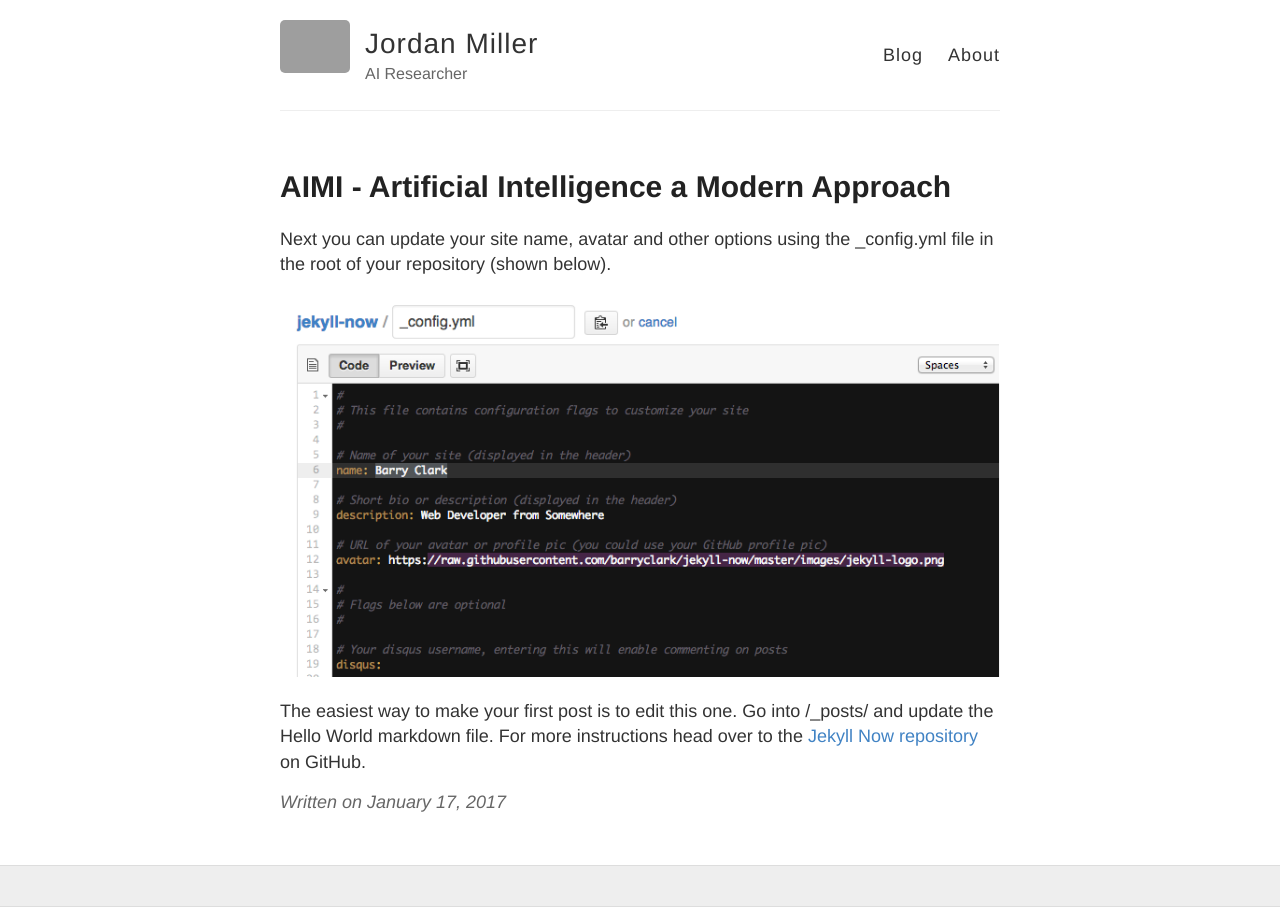
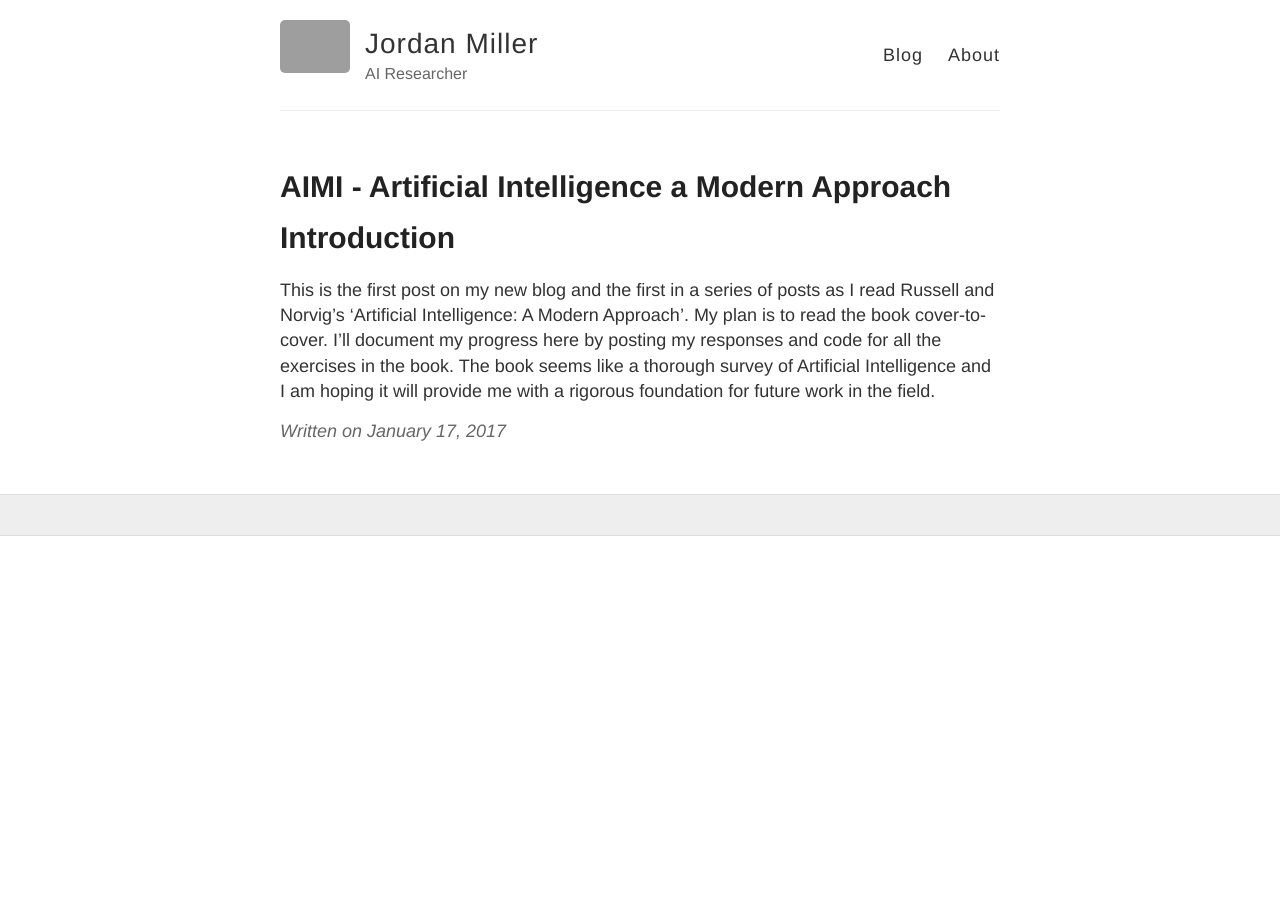
Before and after one commit to jordamill/jordamill.github.io, a Jekyll site: the page built from _posts/2017-1-17-AIMICh1.md, in a window 1280 px wide. Built offline with Jekyll 4.4.1, drawn with Linux system fonts in a browser that asks for light colours; grey boxes are pictures that could not be loaded.

Commit message:
Update 2017-1-17-AIMICh1.md

```diff
--- a/_posts/2017-1-17-AIMICh1.md
+++ b/_posts/2017-1-17-AIMICh1.md
@@ -1,10 +1,6 @@
 ---
 layout: post
-title: AIMI - Artificial Intelligence a Modern Approach
+title: AIMI - Artificial Intelligence a Modern Approach Introduction
 ---
 
-Next you can update your site name, avatar and other options using the _config.yml file in the root of your repository (shown below).
-
-![_config.yml]({{ site.baseurl }}/images/config.png)
-
-The easiest way to make your first post is to edit this one. Go into /_posts/ and update the Hello World markdown file. For more instructions head over to the [Jekyll Now repository](https://github.com/barryclark/jekyll-now) on GitHub.
+This is the first post on my new blog and the first in a series of posts as I read Russell and Norvig's 'Artificial Intelligence: A Modern Approach'. My plan is to read the book cover-to-cover. I'll document my progress here by posting my responses and code for all the exercises in the book. The book seems like a thorough survey of Artificial Intelligence and I am hoping it will provide me with a rigorous foundation for future work in the field.
```
